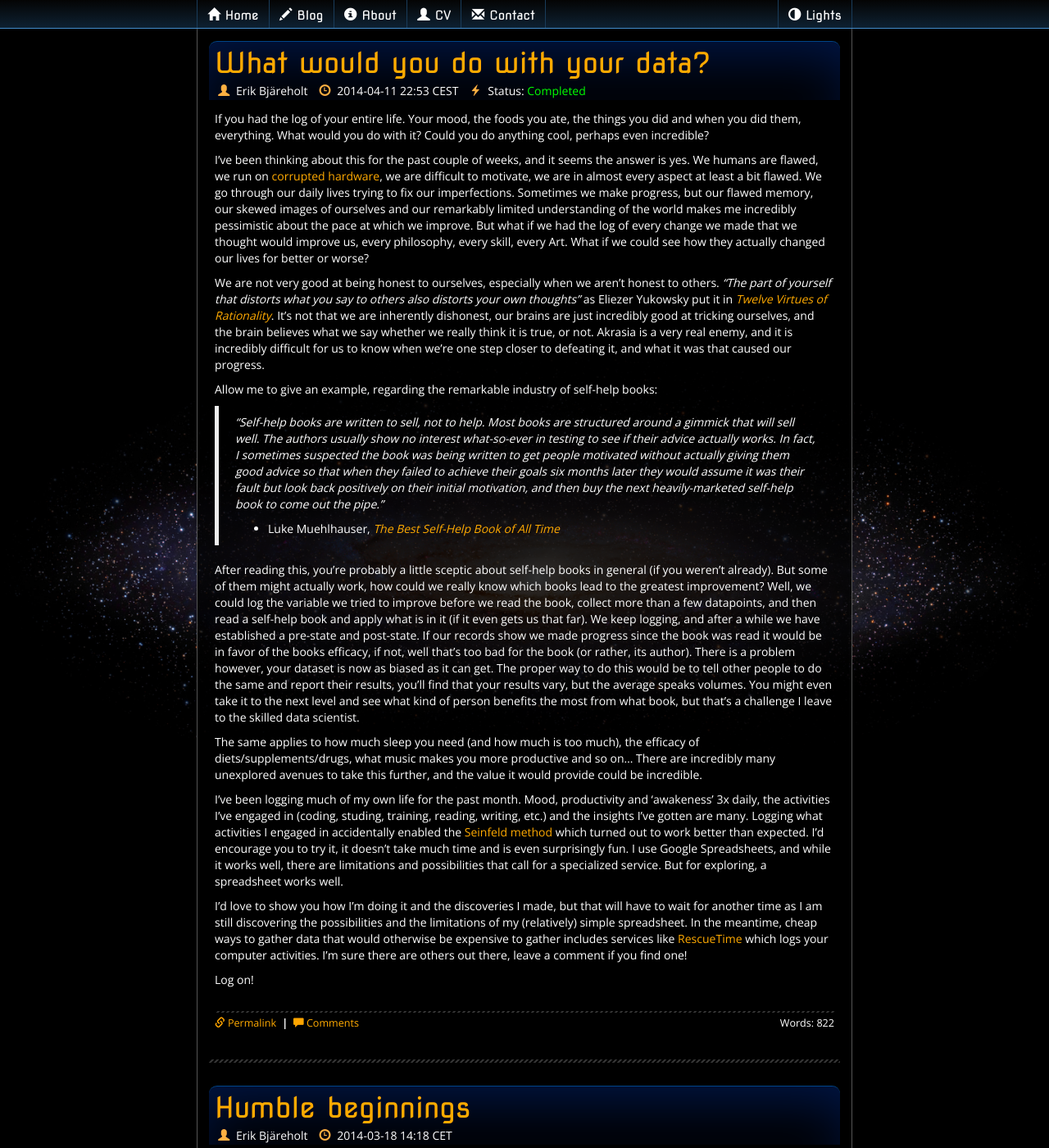
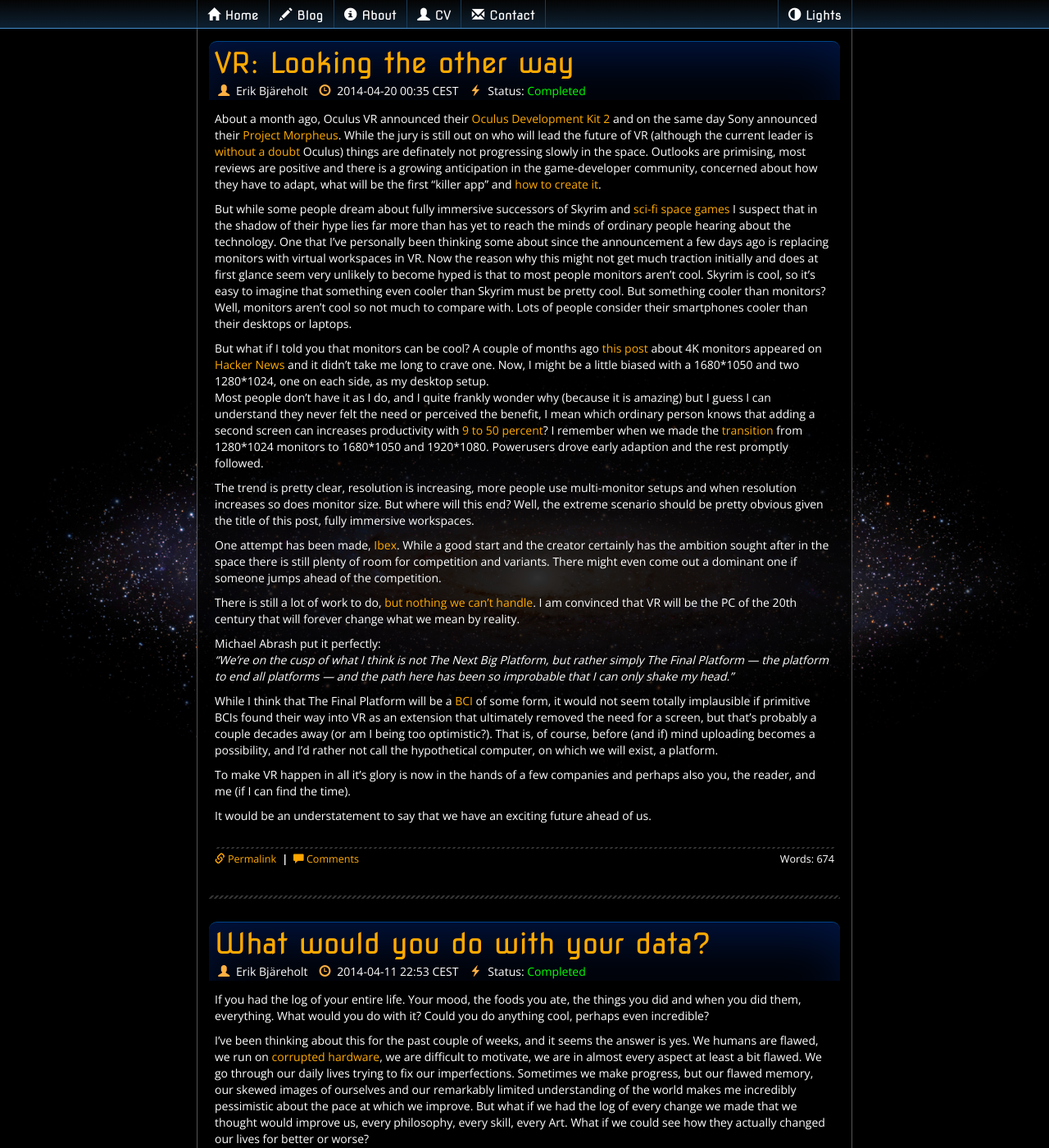
Before and after one commit to ErikBjare/ErikBjare.github.io, a Jekyll site: the page built from blog/index.html, in a window 1280 px wide and 1400 px high. Shown: the whole window at 82% size. Built offline with Jekyll 4.4.1, drawn with Linux system fonts in a browser that asks for light colours; nearby versions of some CDN libraries; Markdown is read by kramdown in place of the engine named in the settings; comment, search, counter and statistics services are not loaded.

Commit message:
Added post 'VR: Looking the other way'

```diff
--- a/_drafts/2014-03-22-virtual-reality-looking-the-other-way.md
+++ b/_posts/2014-04-20-looking-the-other-way.md
@@ -1,16 +1,14 @@
 ---
 layout: post
 title:  "VR: Looking the other way"
-author: Erik Bj&auml;reholt
+author: "Erik Bj&auml;reholt"
 description: "The future of VR is not only about games"
-date:   2014-03-23 17:00
-status: In Progress
-categories: VR
+date:   2014-04-20 00:35
+status: Completed
+categories: VR futurism
 ---
 
-<!-- ToDo: Split into two posts, one about my vision in general and another about virtual workspace -->
-
-A few days ago, Oculus VR announced their [Oculus Development Kit 2](http://www.oculusvr.com/dk2/)
+About a month ago, Oculus VR announced their [Oculus Development Kit 2](http://www.oculusvr.com/dk2/)
 and on the same day Sony announced their [Project Morpheus](http://www.ign.com/articles/2014/03/19/gdc-sony-reveals-project-morpheus-playstation-4-vr-headset).
 While the jury is still out on who will lead the future of VR (although the current leader is [without a doubt](http://www.google.com/trends/explore#q=oculus%20rift%2C%20project%20morpheus) Oculus) things are definately not progressing slowly in the space. Outlooks are primising, most reviews are positive and there is a growing anticipation in the
 game-developer community, concerned about how they have to adapt, what will be the first "killer app" and [how to create it](https://www.youtube.com/watch?v=-YCBadIVro8).
@@ -31,6 +29,8 @@ There is still a lot of work to do, [but nothing we can't handle](https://www.yo
 Michael Abrash put it perfectly:
 *"We're on the cusp of what I think is not The Next Big Platform, but rather simply The Final Platform &#8213; the platform to end all platforms &#8213; and the path here has been so improbable that I can only shake my head."*
 
-While I think that The Final Platform will be a [BCI](https://en.wikipedia.org/wiki/Brain%E2%80%93computer_interface) of some form, it would not seem totally implausible if primitive BCIs found their way into VR as an extension that ultimately removed the need for a screen, but that's probably a couple decades away (yes, I'm an optimist). That is, of course, before (and if) mind uploading becomes a possibility, and I'd rather not call the hypothetical computer, on which we will exist, a platform.
+While I think that The Final Platform will be a [BCI](https://en.wikipedia.org/wiki/Brain%E2%80%93computer_interface) of some form, it would not seem totally implausible if primitive BCIs found their way into VR as an extension that ultimately removed the need for a screen, but that's probably a couple decades away (or am I being too optimistic?). That is, of course, before (and if) mind uploading becomes a possibility, and I'd rather not call the hypothetical computer, on which we will exist, a platform.
 
-To make this happen will be left as an exercise to the reader (and the author). Now let the inevitable and the self-fulfilling prophecy fulfill themselves!
+To make VR happen in all it's glory is now in the hands of a few companies and perhaps also you, the reader, and me (if I can find the time).
+
+It would be an understatement to say that we have an exciting future ahead of us.
```
